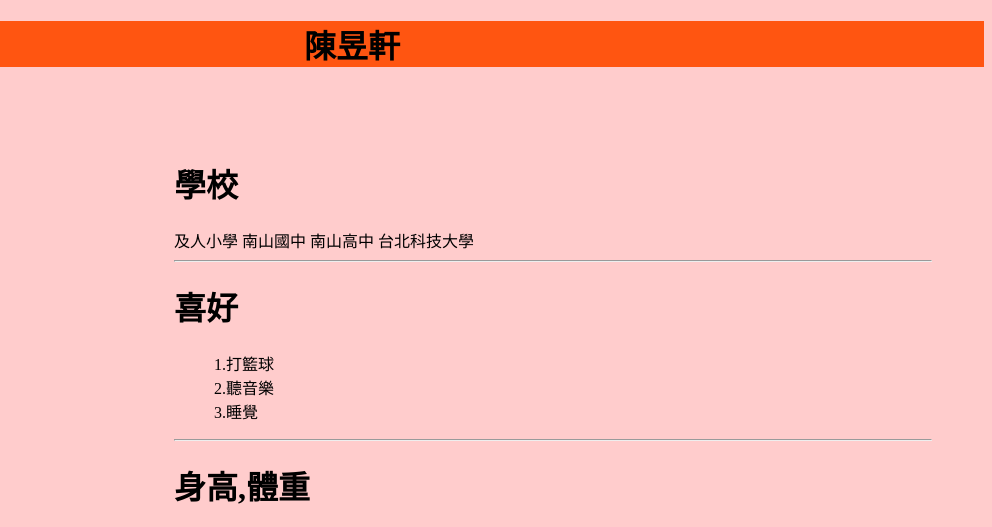
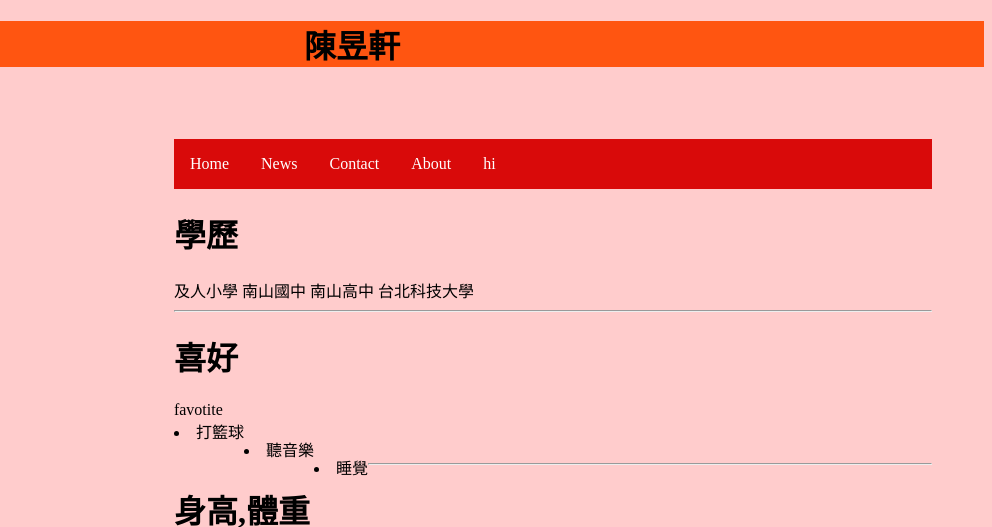
Before and after one commit to yuxuanjoe/110590012, a plain HTML site: page lab02.html in a window 1280 px wide. Shown: the top 527 px of the page, 288-1280 px from the left. Drawn offline with Linux system fonts and the light colour scheme.

Commit message:
Update lab02.html

```diff
--- a/lab02.html
+++ b/lab02.html
@@ -7,6 +7,30 @@
         body{
             background-color: #FFCCCC
         }
+        ul {
+            list-style-type: none;
+            margin: 0;
+            padding: 0;
+            overflow: hidden;
+            background-color: #d90a0a;
+        }
+
+        li {
+        float: left;
+        }
+
+        li a {
+            display: block;
+            color: white;
+            text-align: center;
+            padding: 16px;
+            text-decoration: none;
+        }
+
+        li a:hover {
+            background-color: #111111;
+        }
+
     </style>
 </head>
 
@@ -25,7 +49,14 @@
 
         <div style='flex-direction: row;width:5%'></div>
         <div style='flex-direction: row;width:60%;margin-top:50px;'>
-            <h1 >學校</h1>
+            <ul>
+                      <li><a href="#home">Home</a></li>
+                      <li><a href="#news">News</a></li>
+                      <li><a href="#contact">Contact</a></li>
+                      <li><a href="#about">About</a></li>
+                      <li><a href="#hi">hi</a></li>
+            </ul>
+            <h1 >學歷</h1>
             及人小學
             南山國中
             南山高中
@@ -33,12 +64,14 @@
             <hr />
 
             <h1>喜好</h1>
-            <ul>
-                1.打籃球<br />
-                2.聽音樂<br />
-                3.睡覺
-
-            </ul>
+            <ul0>
+              favotite<br />
+            <ul0>
+                <li>打籃球</li><br />
+                <li>聽音樂</li><br />
+                <li>睡覺</li>
+            </ul0>
+            </ul0>
 
             <hr />
 
```
